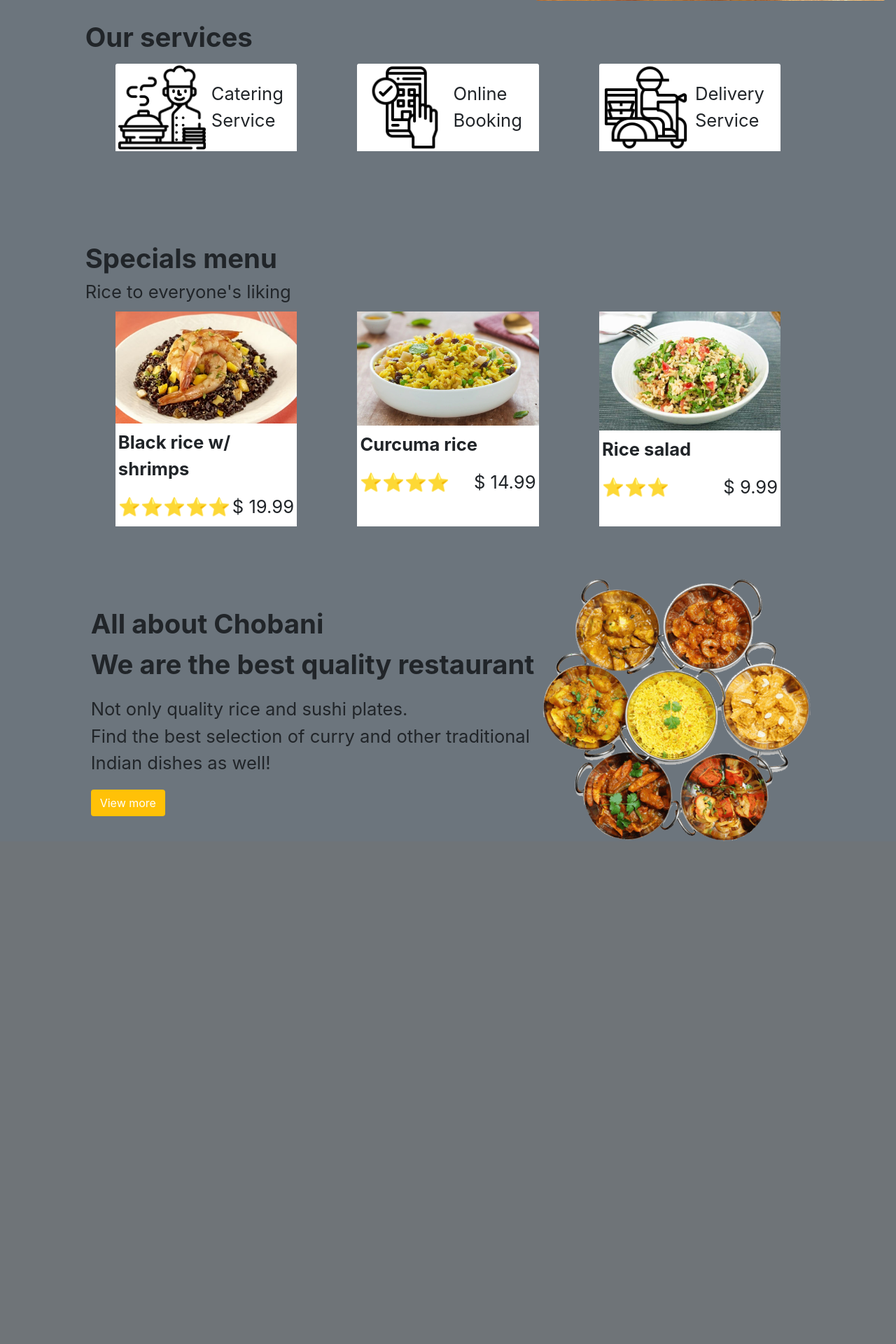
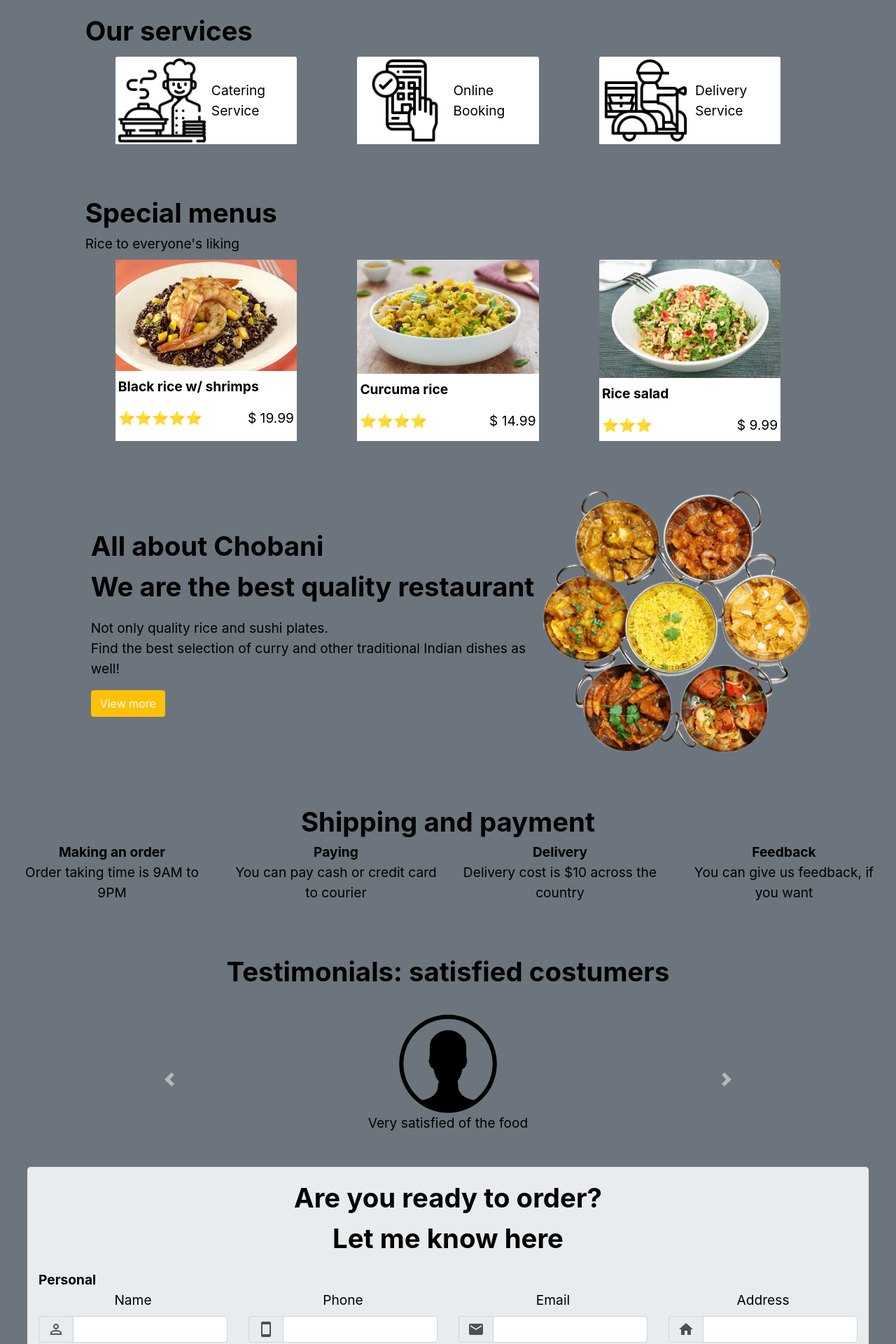
Before and after one commit to tavernhell/chobani-template, a PHP site: page / in a window 1280 px wide. Shown: the part 640-2560 px from the top of the page at 70% size. Before the commit the page ends 1842 px from the top, so only its background shows below. Run offline with PHP 8.4, Linux system fonts and the light colour scheme.

Commit message:
5 - added remaining blocks

```diff
--- a/css/my-style.css
+++ b/css/my-style.css
@@ -1,12 +1,19 @@
+/* TAGS */
+body {
+    font-size: 1.5vw;
+    color: black;
+}
+
+footer {
+    height: 100px;
+}
+
+/* CLASSES */
 .biggestText {
     font-family: Arial, Helvetica, sans-serif;
     font-size: 5vw;
     font-weight: bolder;
     line-height: 110%;
-}
-
-body {
-    font-size: 2vw;
 }
 
 .biggerText {
@@ -18,3 +25,25 @@
     width: 125px;
     min-width: 100px;
 }
+
+.separator {
+    height: 70px;
+}
+
+.special, .special:hover {
+    color: black;
+}
+
+.text-center {
+    text-align: center!important;
+}
+
+/* IDS */
+#reviewCarousel {
+    height: 250px;
+}
+
+
+.test {
+    height: fit-content;
+}
--- a/index.html
+++ b/index.html
@@ -3,7 +3,7 @@
 
 <head>
   <meta charset="utf-8">
-  <title>Chobani</title>
+  <title>Chobani template</title>
 
   <!-- CDN STUFF -->
     <!-- Bootstrap CSS -->
@@ -20,16 +20,13 @@
 
 <body class="bg-secondary">
     <!-- Navbar -->
+    <header>
     <nav class="navbar navbar-expand-lg navbar-dark bg-dark d-flex">
         <a class="navbar-brand" href="#">Chobani</a>
         <!-- iPad -->
-        <button class="navbar-toggler ml-auto"
-                type="button"
-                data-toggle="collapse"
-                data-target="#navbarSupportedContent"
-                aria-controls="navbarSupportedContent"
-                aria-expanded="false"
-                aria-label="Toggle navigation">
+        <button class="navbar-toggler ml-auto" type="button" data-toggle="collapse"
+            data-target="#navbarSupportedContent" aria-controls="navbarSupportedContent" aria-expanded="false"
+            aria-label="Toggle navigation">
             <!-- ml-auto -> put toggle lines on right for iPad -->
             <span class="navbar-toggler-icon"></span>
         </button>
@@ -70,15 +67,17 @@
                             <a class="nav-link">Login</a>
                         </li>
                         <li class="nav-item pt-2">
-                            <i class = "btn p-0 material-icons">shopping_cart</i>
+                            <i class="btn p-0 material-icons">shopping_cart</i>
                         </li>
                     </ul>
                 </div>
             </div> <!-- row -->
         </div>
     </nav>
+    </header>
 
     <!-- Main container -->
+    <main>
     <div class="container-fluid">
 
         <div class="my-4"></div>
@@ -111,33 +110,33 @@
                         <div>
                             <img class="img-fluid minsize" src="img/catering.png" alt="Catering">
                         </div>
-                        <p class="p-2 m-0">Catering<br/>Service</p>
+                        <p class="p-2 m-0">Catering<br>Service</p>
                     </div>
                     <div class="card-img-top d-flex align-items-center bg-white col-3 px-1">
                         <div>
                             <img class="img-fluid minsize" src="img/booking.png" alt="Booking">
                         </div>
-                        <p class="p-2 m-0">Online <br/> Booking</p>
+                        <p class="p-2 m-0">Online <br> Booking</p>
                     </div>
                     <div class="card-img-top d-flex align-items-center bg-white col-3 px-1">
                         <div>
                             <img class="img-fluid minsize" src="img/food-delivery.png" alt="Delivery">
                         </div>
-                        <p class="p-2 m-0">Delivery<br/>Service</p>
+                        <p class="p-2 m-0">Delivery<br>Service</p>
                     </div>
                 </div>
             </div>
         </div>
         <!-- End of our services -->
 
+        <div class="separator"></div>
 
-        <div style="height:125px;"></div>
 
-        <!-- Specials menu -->
+        <!-- Special menus -->
         <div class="row">
             <div class="col-10 mx-auto">
-                <span class="biggerText">Specials menu</span>
-                <br/>
+                <span class="biggerText">Special menus</span>
+                <br>
                 <span>Rice to everyone's liking</span>
                 <div class="d-flex flex-nowrap justify-content-around mt-2">
                     <div class="card-img-top bg-white col-3 p-0">
@@ -182,9 +181,9 @@
 
 
         </div>
-        <!-- End of specials menu -->
+        <!-- End of special menus -->
 
-        <div style="height:75px;"></div>
+        <div class="separator"></div>
 
         <!-- All about Chobani -->
         <div class="row">
@@ -209,13 +208,237 @@
         </div>
         <!-- End of all about Chobani -->
 
+        <div class="separator"></div>
+
+        <!-- Shipping and payment -->
+        <div class="biggerText d-flex justify-content-center" >
+            Shipping and payment
+        </div>
+        <div class="row">
+            <div class="col-3">
+                <div class="text-center"><b>Making an order</b></div>
+                <div class="text-center">Order taking time is 9AM to 9PM</div>
+            </div>
+            <div class="col-3">
+                <div class="text-center"><b>Paying</b></div>
+                <div class="text-center">You can pay cash or credit card to courier</div>
+            </div>
+            <div class="col-3">
+                <div class="text-center"><b>Delivery</b></div>
+                <div class="text-center">Delivery cost is $10 across the country</div>
+            </div>
+            <div class="col-3">
+                <div class="text-center"><b>Feedback</b></div>
+                <div class="text-center">You can give us feedback, if you want</div>
+            </div>
+        </div>
+        <!-- End of shipping and payment -->
+
+        <div class="separator"></div>
+
+        <!-- Satisfied costumers -->
+        <div class="biggerText d-flex justify-content-center" >
+            Testimonials: satisfied costumers
+        </div>
+        <div class="d-flex justify-content-center">
+            <div id="reviewCarousel" class="carousel slide w-75" data-interval="false">
+                <!-- Carousel body -->
+                <div class="carousel-inner h-100 d-flex align-items-center">
+                    <div class="carousel-item active">
+                        <img class="d-block mx-auto img-fluid" width="15%" src="img/portrait.png" alt="Costumer 1">
+                        <p class="text-center">Very satisfied of the food</p>
+                    </div>
+                    <div class="carousel-item">
+                        <img class="d-block mx-auto img-fluid" width="15%" src="img/portrait.png" alt="Costumer 2">
+                        <p class="text-center">Awesome quality for the price</p>
+                    </div>
+                    <div class="carousel-item">
+                        <img class="d-block mx-auto img-fluid" width="15%" src="img/portrait.png" alt="Costumer 3">
+                        <p class="text-center">Both me and my wife were satisfied with the service</p>
+                    </div>
+                </div>
+                <!-- Carousel body -->
+                <!-- Carousel controls -->
+                <a class="carousel-control-prev" href="#reviewCarousel" role="button" data-slide="prev">
+                    <span class="carousel-control-prev-icon" aria-hidden="true"></span>
+                    <span class="sr-only">Previous</span>
+                </a>
+                <a class="carousel-control-next" href="#reviewCarousel" role="button" data-slide="next">
+                    <span class="carousel-control-next-icon" aria-hidden="true"></span>
+                    <span class="sr-only">Next</span>
+                </a>
+                <!-- Carousel controls -->
+            </div>
+        </div>
+        <!-- End of satisfied costumers -->
+
+        <!-- Jumbotron order -->
+        <div class="jumbotron mx-4 p-3">
+            <p class="text-center biggerText">
+                Are you ready to order?
+                <br>
+                Let me know here
+            </p>
+            <form>
+                <b>Personal</b>
+                <div class="row">
+                    <div class="form-group col-3">
+                        <label for="name" class="w-100 text-center">Name</label>
+                        <div class="input-group">
+                            <div class="input-group-prepend">
+                              <span class="input-group-text">
+                                <i class = "material-icons">perm_identity</i>
+                              </span>
+                            </div>
+                            <input type="text" class="form-control" id="name">
+                          </div>
+                    </div>
+                    <div class="form-group col-3">
+                        <label for="phone"  class="w-100 text-center">Phone</label>
+                        <div class="input-group">
+                            <div class="input-group-prepend">
+                              <span class="input-group-text">
+                                <i class = "material-icons">smartphone</i>
+                              </span>
+                            </div>
+                            <input type="tel" class="form-control" id="phone">
+                          </div>
+                    </div>
+                    <div class="form-group col-3">
+                        <label for="email"  class="w-100 text-center">Email</label>
+                        <div class="input-group">
+                            <div class="input-group-prepend">
+                              <span class="input-group-text">
+                                <i class = "material-icons">email</i>
+                              </span>
+                            </div>
+                            <input type="email" class="form-control" id="email">
+                          </div>
+                    </div>
+                    <div class="form-group col-3">
+                        <label for="address"  class="w-100 text-center">Address</label>
+                        <div class="input-group">
+                            <div class="input-group-prepend">
+                              <span class="input-group-text">
+                                <i class = "material-icons">home</i>
+                              </span>
+                            </div>
+                            <input type="text" class="form-control" id="address">
+                          </div>
+                    </div>
+                </div>
+                <div class="my-3"></div>
+                <b>Order</b>
+                <div class="row">
+                    <div class="form-group col-3">
+                        <label for="menu" class="w-100 text-center">Menu</label>
+                        <div class="input-group">
+                            <div class="input-group-prepend">
+                              <span class="input-group-text">
+                                <i class = "material-icons">menu_book</i>
+                              </span>
+                            </div>
+                            <input type="text" class="form-control" id="menu">
+                          </div>
+                    </div>
+                    <div class="form-group col-3">
+                        <label for="amount"  class="w-100 text-center">Amount</label>
+                        <div class="input-group">
+                            <div class="input-group-prepend">
+                              <span class="input-group-text">
+                                <i class = "material-icons">add</i>
+                              </span>
+                            </div>
+                            <input type="number" class="form-control" id="amount">
+                          </div>
+                    </div>
+                    <div class="form-group col-3">
+                        <label for="date"  class="w-100 text-center">Date</label>
+                        <div class="input-group">
+
+                            <input type="date" class="form-control" id="date">
+                          </div>
+                    </div>
+                    <div class="form-group col-3">
+                        <label for="time"  class="w-100 text-center">Time</label>
+                        <div class="input-group">
+                            <div class="input-group-prepend">
+                              <span class="input-group-text">
+                                <i class = "material-icons">schedule</i>
+                              </span>
+                            </div>
+                            <input type="text" class="form-control" id="email">
+                          </div>
+                    </div>
+                </div>
+                <div class="my-3"></div>
+                <div class="d-flex justify-content-center">
+                    <button type="submit" class="btn btn-warning">Book now</button>
+                </div>
+            </form>
+        </div>
+        <!-- End of jumbotron order -->
     </div>
+    </main>
     <!-- End of main container -->
 
 
+    <!-- Footer -->
+    <footer class="mx-4">
+        <div class="row container d-flex align-items-center">
+            <div class="col-2 text-center">
+                <b>CHOBANI</b>
+                <br>
+                <a href="#">
+                  <img src="img/facebook.png" alt="Facebook logo" width="20px">
+                </a>
+                <a href="#">
+                  <img src="img/instagram.png" alt="Instagram logo" width="20px">
+                </a>
+                <a href="#">
+                  <img src="img/twitter.png" alt="Twitter logo" width="20px">
+                </a>
+            </div>
+            <div class="col-1"></div>
+            <div class="col-1">
+                <a class="special" href="#">Shop</a>
+                <br>
+                <a class="special" href="#">About</a>
+                <br>
+                <a class="special" href="#">Help</a>
+            </div>
+            <div class="col-1"></div>
+            <div class="col-3">
+                <address>
+                    <div>
+                        <b>Contact me</b>
+                    </div>
+                    <div class="d-flex align-content-center">
+                        <span>
+                            <i class = "material-icons">smartphone</i>
+                        </span>
+                        <a class="special" href="tel:+62123456789">tel:+39123456789</a>
+                    </div>
+                    <div class="d-flex align-content-center">
+                        <span>
+                            <i class = "material-icons">email</i>
+                        </span>
+                        <a class="special" href="mailto:chobani@choba.com">chobani@choba.com</a>
+                    </div>
+                    <div class="d-flex align-content-center">
+                        <span>
+                            <i class = "material-icons">home</i>
+                        </span>
+                        Indonesia
+                    </div>
+                </address>
+            </div>
+            <div class="col-2"></div>
+            <div class="col-2 d-flex-inline align-content-center">Chobani &copy;</div>
 
+        </div>
+    </footer>
 
-    <!-- Footer -->
-
+    <!-- End of footer -->
 </body>
 </html>
```
Also changed, not shown: img/facebook.png (added), img/instagram.png (added), img/portrait.png (added), img/twitter.png (added).
